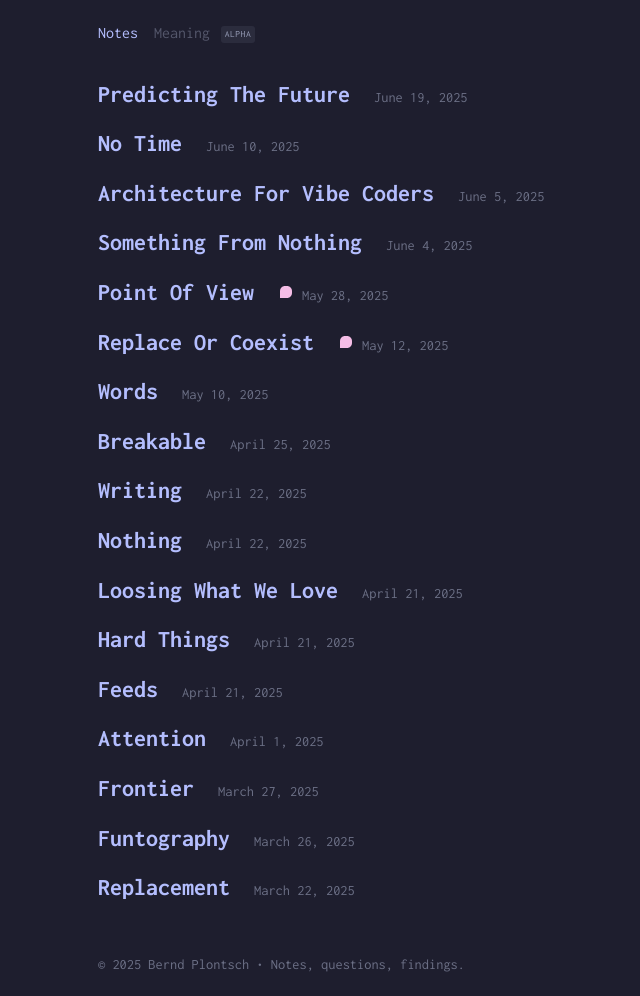
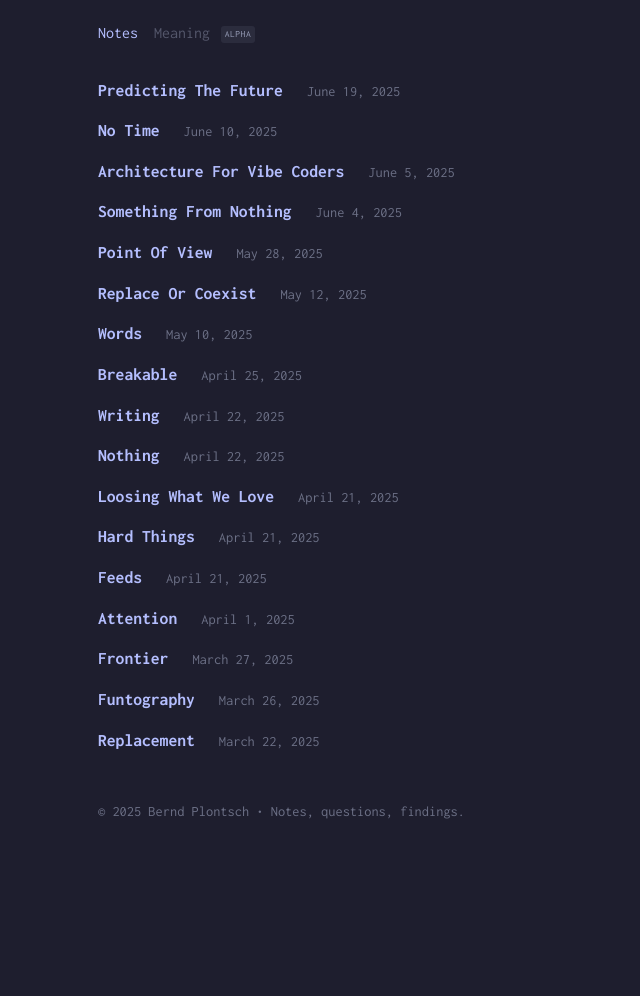
Before and after one commit to berndpl/notes-plontsch, a Jekyll site: the page built from index.markdown, in a window 1280 px wide. Shown: the whole page, without its empty margins (162-802 px from the left). Built offline with Jekyll 4.4.1, drawn with Linux system fonts in a browser that asks for light colours; after the commit the page ends 900 px from its top, so only the background shows below that.

Commit message:
style updated

```diff
--- a/assets/css/main.css
+++ b/assets/css/main.css
@@ -77,6 +77,12 @@ ul.posts {
   line-height: 1.4;
 }
 
+.posts {
+  h2 {
+      font-size: 1.1em
+  }
+}
+
 ul {
   list-style: none;
   margin-bottom: 1rem;
@@ -139,8 +145,9 @@ article {
 }
 
 article h1 {
+  font-size: 1.1em;
   margin-bottom: 1rem;
-  color: #f5e0dc; /* Catppuccin Mocha rosewater */
+  /*color: #f5e0dc; */
 }
 
 article h2 {
--- a/index.markdown
+++ b/index.markdown
@@ -10,7 +10,6 @@ title: Notes
   {% for post in site.posts %}
     <li>
       <h2><a href="{{ post.url }}">{{ post.title }}</a></h2>
-      {% if post.categories contains "Chat" %}<img src="{{ '/assets/images/chat-icon.svg' | relative_url }}" alt="Icon" style="height: 1em;">{% endif %}
       <time datetime="{{ post.date | date_to_xmlschema }}">{{ post.date | date: "%B %-d, %Y" }}</time>
     </li>
   {% endfor %}
```
Also changed, not shown: 1 other file.
